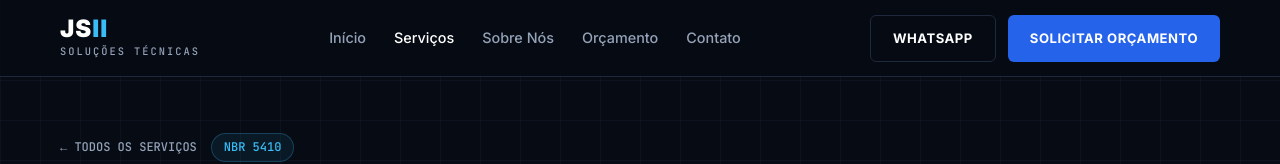
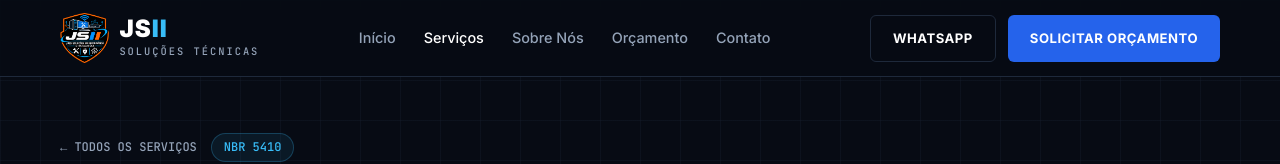
Before and after one commit to JackBHz/JSII-Solucoes, a plain HTML site: page eletrica.html in a window 1280 px wide. Shown: the top 164 px of the page. Drawn offline with Linux system fonts and the light colour scheme.

Commit message:
Update logo link and image in eletrica.html

```diff
--- a/eletrica.html
+++ b/eletrica.html
@@ -421,8 +421,9 @@
 
   <header>
     <div class="container nav-wrapper">
-      <a href="index.html" class="logo">
-        <div class="logo-text">
+      <a href="#inicio" class="logo">
+        <img src="Logo.png" alt="Logo JSII" style="height: 50px; width: auto; object-fit: contain;">
+        <div style="display: flex; flex-direction: column;">
           <span class="logo-title">JS<span>II</span></span>
           <span class="logo-sub">Soluções Técnicas</span>
         </div>
```
